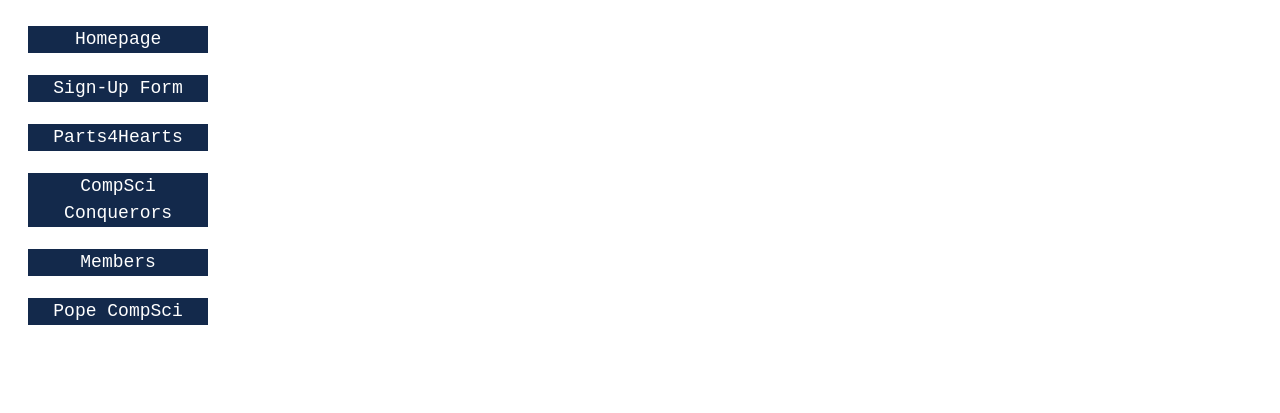
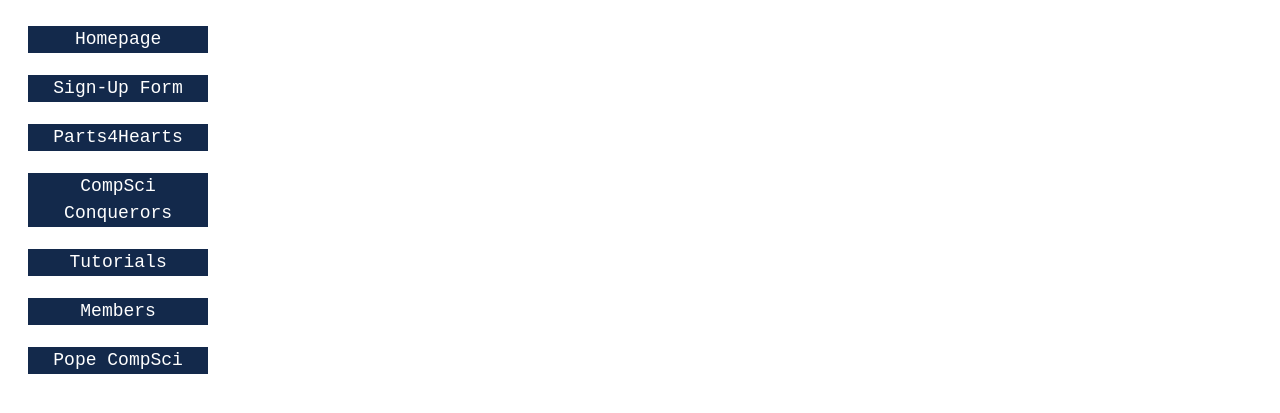
Before and after one commit to sawshep/popecomputing.org, a plain HTML site: page header.html in a window 1280 px wide. Shown: the part 109-522 px from the top of the page. Drawn offline with Linux system fonts and the light colour scheme.

Commit message:
Add tutorial page (test for CI)

```diff
--- a/header.html
+++ b/header.html
@@ -24,6 +24,7 @@
                     <li><a href="/join">Sign-Up Form</a></li>
                     <li><a href="/refurbishing">Parts4Hearts</a></li>
                     <li><a href="/competition">CompSci Conquerors</a></li>
+                    <li><a href="/tutorials">Tutorials</a></li>
                     <li><a href="/members">Members</a></li>
                     <li><a href="https://sites.google.com/view/popecomputerscience/Home">Pope CompSci</a></li>
                 </ul>
```
Also changed, not shown: 1 other file.
